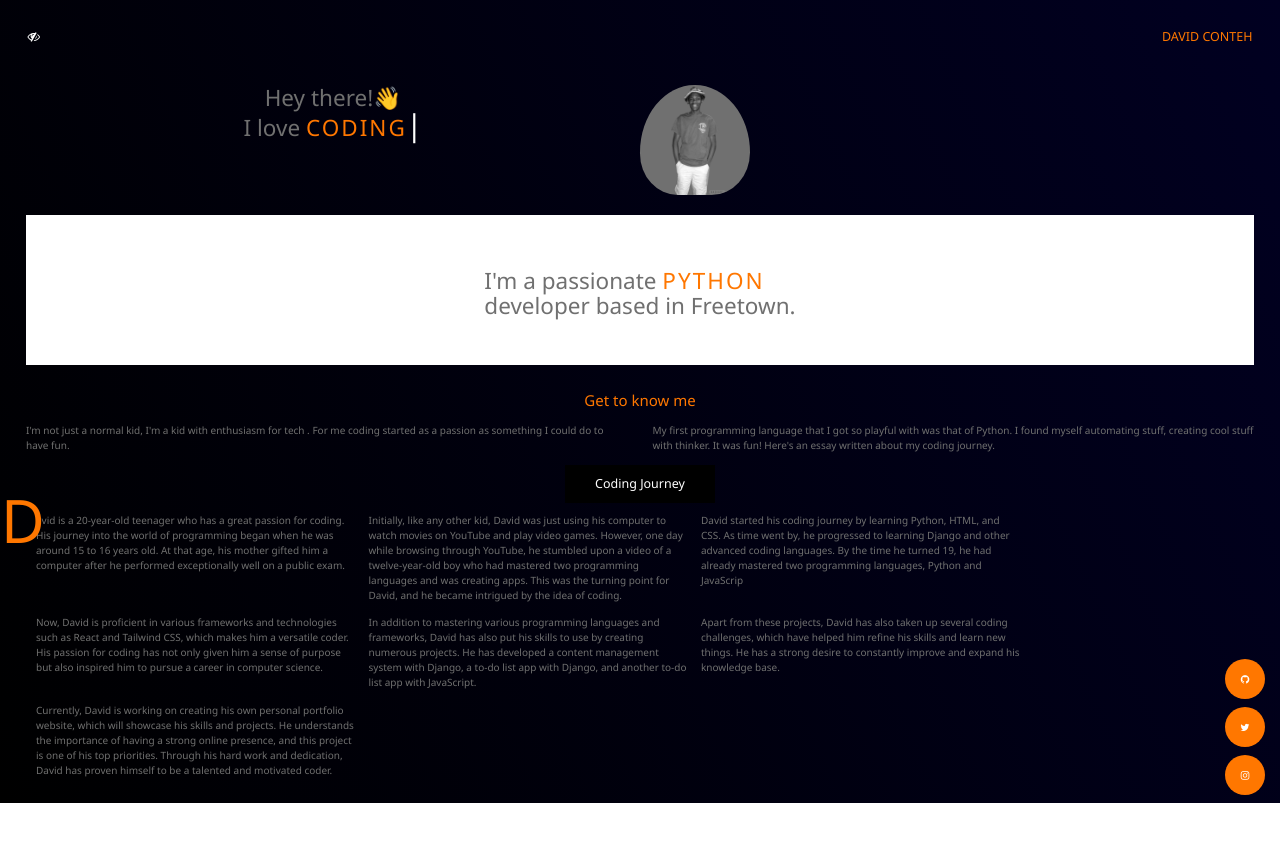
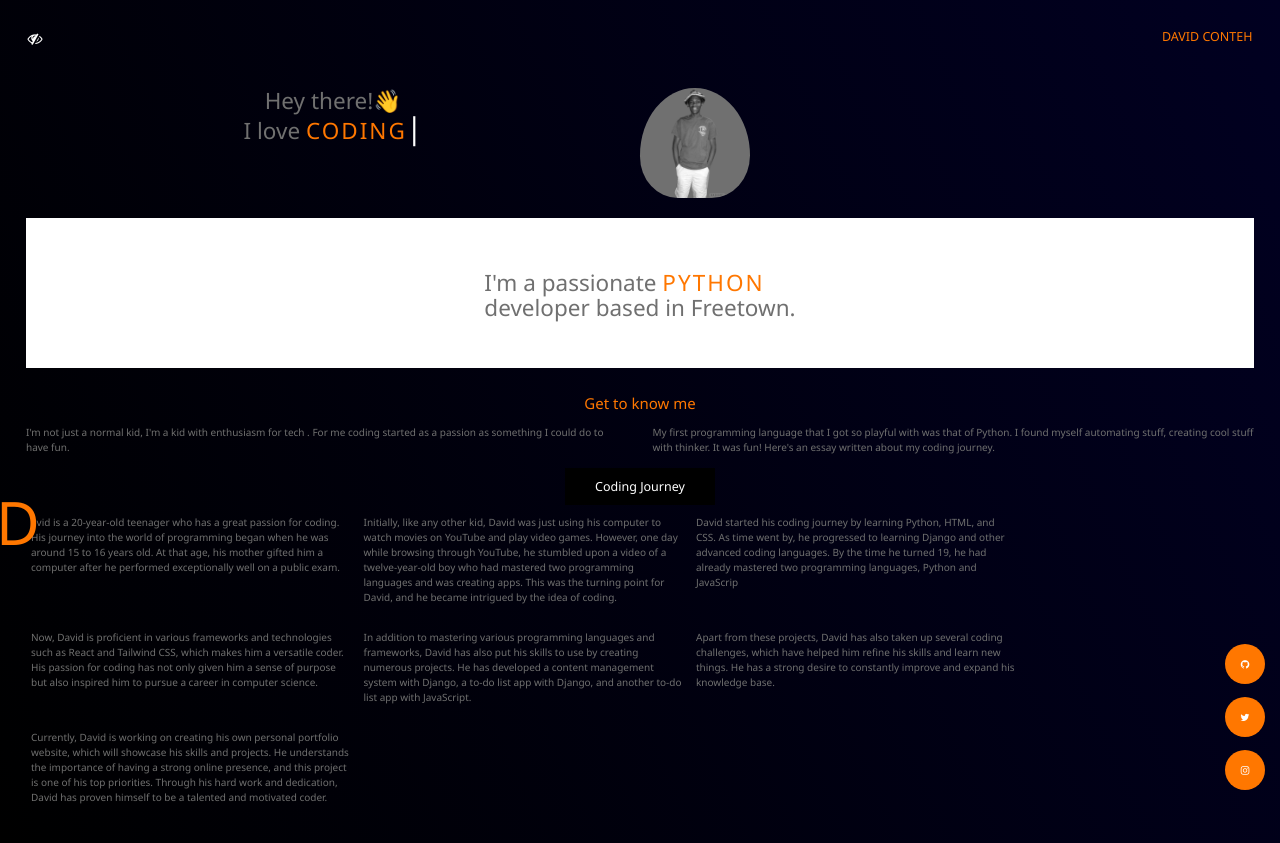
Before and after one commit to DaveMan-stack/Personal-Portfolio, a website: page index.html in a window 1280 px wide. Before the commit the page ends 803 px from the top, so only its background shows below. Drawn offline with Linux system fonts and the light colour scheme.

Commit message:
made few changes especialy to spacing and view size

```diff
--- a/index.html
+++ b/index.html
@@ -13,7 +13,7 @@
 </head>
 <body class="text-base p-5">
     <header class="flex justify-between p-6 mb-10">
-        <button class="toggle-theme-btn text-xl">
+        <button class="toggle-theme-btn text-2xl">
             <i class="fa fa-eye-slash dark-theme-btn"></i>
             <i class="fa fa-eye light-theme-btn"></i>
         </button>
@@ -98,16 +98,16 @@
 
             <article class="coding-journey my-5">
                 <h3 class="w-60 mx-auto p-4 bg-Black text-center text-xl mb-4 text-White">Coding Journey</h3>
-                <div class="d-essay container mx-auto flex flex-col justify-center items-center text-center gap-5 md:flex-row md:flex-wrap md:items-baseline md:text-left md:justify-normal px-4">
-                    <p style="--para:1; --l:D" class="first-letter para-one relative max-w-lg">avid is a 20-year-old teenager who has a great passion for coding. His journey into the world of programming began when he was around 15 to 16 years old. At that age, his mother gifted him a computer after he performed exceptionally well on a public exam.                </p>
-                    <p style="--para:2; --l:I" class="first-letter relative max-w-lg">Initially, like any other kid, David was just using his computer to watch movies on YouTube and play video games. However, one day while browsing through YouTube, he stumbled upon a video of a twelve-year-old boy who had mastered two programming languages and was creating apps. This was the turning point for David, and he became intrigued by the idea of coding.
+                <div class="d-essay container mx-auto flex flex-col justify-center items-center text-center gap-5 md:flex-row md:flex-wrap md:items-baseline md:text-left md:justify-normal px-5 md:px-2">
+                    <p style="--para:1; --l:D" class="first-letter para-one relative max-w-sm sm:max-w-lg mb-5">avid is a 20-year-old teenager who has a great passion for coding. His journey into the world of programming began when he was around 15 to 16 years old. At that age, his mother gifted him a computer after he performed exceptionally well on a public exam.                </p>
+                    <p style="--para:2; --l:I" class="first-letter relative max-w-sm sm:max-w-lg mb-5">Initially, like any other kid, David was just using his computer to watch movies on YouTube and play video games. However, one day while browsing through YouTube, he stumbled upon a video of a twelve-year-old boy who had mastered two programming languages and was creating apps. This was the turning point for David, and he became intrigued by the idea of coding.
                     </p>
-                    <p style="--para:3; --l:D" class="first-letter relative max-w-lg">David started his coding journey by learning Python, HTML, and CSS. As time went by, he progressed to learning Django and other advanced coding languages. By the time he turned 19, he had already mastered two programming languages, Python and JavaScrip</p>
-                    <p style="--para:4; --l:N" class="first-letter relative max-w-lg">Now, David is proficient in various frameworks and technologies such as React and Tailwind CSS, which makes him a versatile coder. His passion for coding has not only given him a sense of purpose but also inspired him to pursue a career in computer science.
+                    <p style="--para:3; --l:D" class="first-letter relative max-w-sm sm:max-w-lg mb-5">David started his coding journey by learning Python, HTML, and CSS. As time went by, he progressed to learning Django and other advanced coding languages. By the time he turned 19, he had already mastered two programming languages, Python and JavaScrip</p>
+                    <p style="--para:4; --l:N" class="first-letter relative max-w-sm sm:max-w-lg">Now, David is proficient in various frameworks and technologies such as React and Tailwind CSS, which makes him a versatile coder. His passion for coding has not only given him a sense of purpose but also inspired him to pursue a career in computer science.
                     </p>
-                    <p style="--para:5; --l:I" class="first-letter relative max-w-lg">In addition to mastering various programming languages and frameworks, David has also put his skills to use by creating numerous projects. He has developed a content management system with Django, a to-do list app with Django, and another to-do list app with JavaScript.</p>
-                    <p style="--para:6; --l:A" class="first-letter relative max-w-lg">Apart from these projects, David has also taken up several coding challenges, which have helped him refine his skills and learn new things. He has a strong desire to constantly improve and expand his knowledge base.</p>
-                    <p style="--para:7; --l:C" class="first-letter relative max-w-lg">Currently, David is working on creating his own personal portfolio website, which will showcase his skills and projects. He understands the importance of having a strong online presence, and this project is one of his top priorities. Through his hard work and dedication, David has proven himself to be a talented and motivated coder.</p>
+                    <p style="--para:5; --l:I" class="first-letter relative max-w-sm sm:max-w-lg mb-5">In addition to mastering various programming languages and frameworks, David has also put his skills to use by creating numerous projects. He has developed a content management system with Django, a to-do list app with Django, and another to-do list app with JavaScript.</p>
+                    <p style="--para:6; --l:A" class="first-letter relative max-w-sm sm:max-w-lg mb-5">Apart from these projects, David has also taken up several coding challenges, which have helped him refine his skills and learn new things. He has a strong desire to constantly improve and expand his knowledge base.</p>
+                    <p style="--para:7; --l:C" class="first-letter relative max-w-sm sm:max-w-lg mb-5">Currently, David is working on creating his own personal portfolio website, which will showcase his skills and projects. He understands the importance of having a strong online presence, and this project is one of his top priorities. Through his hard work and dedication, David has proven himself to be a talented and motivated coder.</p>
                 </div>
 
             </article>
@@ -115,15 +115,15 @@
 
         <section class="socials">
 
-            <a href="https://www.github.com/daveman-stack" target="_blank">
+            <a href="https://www.github.com/daveman-stack" class="mb-2" target="_blank">
                 <i class="fa fa-github"></i>
             </a>
 
-            <a href="https://www.twitter.com/_David_Conteh" target="_blank">
+            <a href="https://www.twitter.com/_David_Conteh" class="mb-2" target="_blank">
                 <i class="fa fa-twitter"></i>
             </a>
 
-            <a href="https://www.instagram.com/_David_Conteh" target="_blank">
+            <a href="https://www.instagram.com/_David_Conteh" class="mb-2" target="_blank">
                 <i class="fa fa-instagram" aria-hidden="true"></i>
             </a>
         </section>
--- a/style.css
+++ b/style.css
@@ -167,13 +167,11 @@ html {
 
 body {
     position: relative;
-    overflow: hidden;
     /*padding: 20px;*/
     background: linear-gradient(65deg, var(--bg-color-one), var(--bg-color-two));/**/
     background-repeat: no-repeat;
 
     width: 100%;
-    height: 100%;
 
     font-size: var(--font-rg);
     font-family: 'Segoe UI', Tahoma, Geneva, Verdana, sans-serif;
```
Also changed, not shown: dist/customStyle.css.
